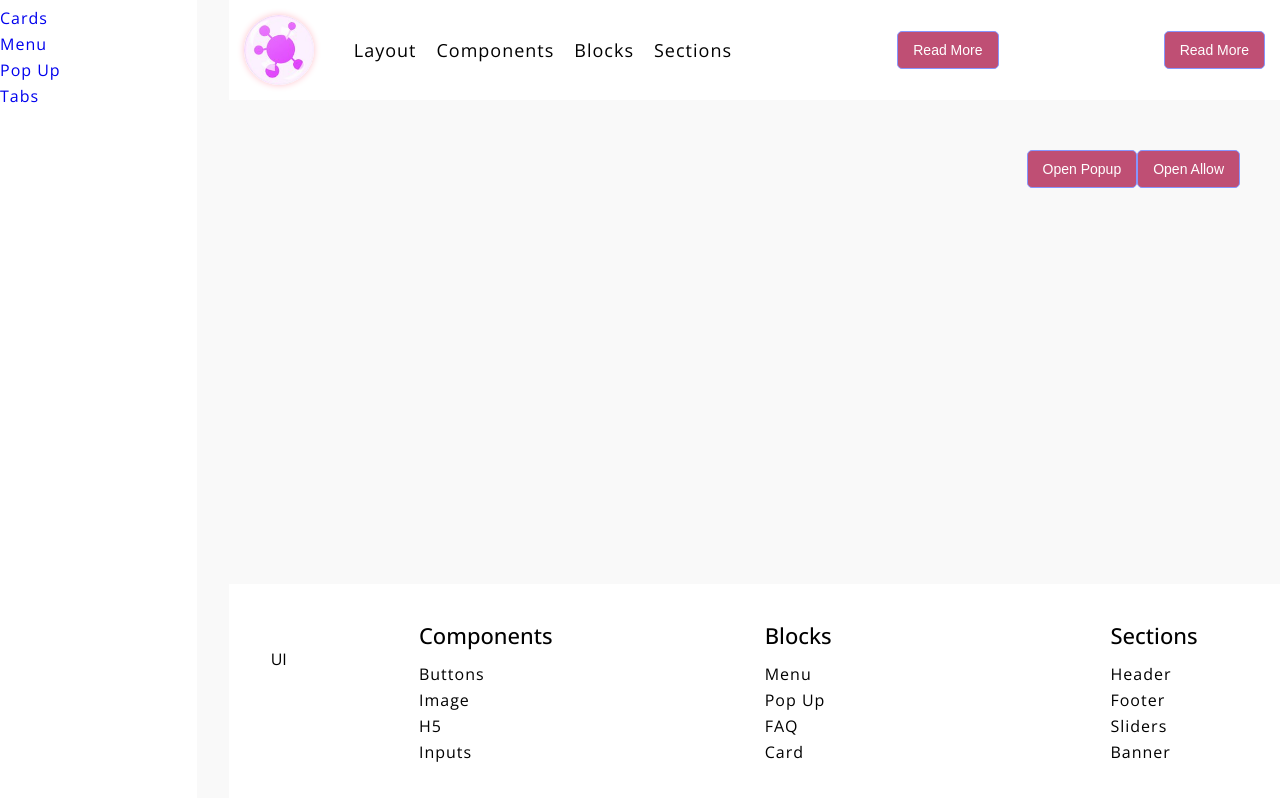
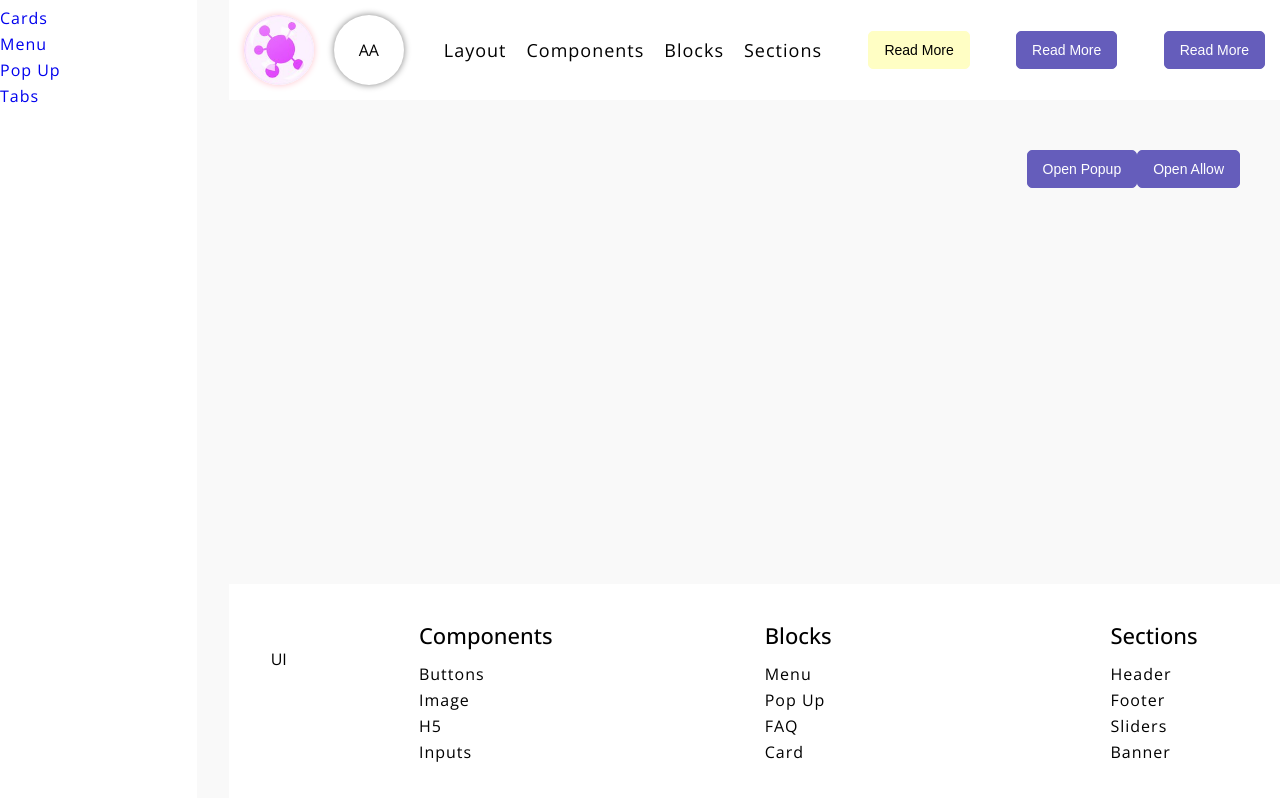
Before and after one commit to SlavaFlava/lib-components, a React (Create React App) app: page /blocks/pop-up in a window 1280 px wide. Built offline with nearby package versions, Linux system fonts and the light colour scheme.

Commit message:
finished defaultTheme for buttons

```diff
--- a/src/my-lib/components/buttons.tsx
+++ b/src/my-lib/components/buttons.tsx
@@ -1,6 +1,6 @@
 import styled from 'styled-components'
 import { IBorder, IDisplay, IFonts, IGlobal, IProportions } from '../models/global'
-import { defaultTheme } from '../theme/colors'
+import { defaultTheme } from '../theme/default-theme'
 
 
 
@@ -43,9 +43,9 @@ export const Button = styled.button<IButton>`
   max-width: ${(p) => p.maxW};
 
 
-  border:${(p) => p.border?? `1px solid ${p.bg ?? '#8696FE'}`};
+  border:${(p) => p.border?? `1px solid ${p.bg ?? p.theme.primary}`};
   border-radius: ${(p) => p.br ?? '5px'};
-  box-shadow:${(p) => p.customShadow ? `0px 0px 9px ${p.shadowcolor ?? p.bg ?? '#8696FE'}` : false};
+  box-shadow:${(p) => p.customShadow ? `0px 0px 9px ${p.shadowcolor ?? p.bg ?? p.theme.primary}` : false};
   box-shadow:
   ${(p) => p.shadow == 'variant-1' ? `${p.shadowcolor ?? 'rgba(100, 100, 111, 0.2)'} 0px 7px 29px 0px;`:
          p.shadow == 'variant-2' ? `${p.shadowcolor ?? 'rgba(99, 99, 99, 0.2)'} 0px 2px 8px 0px;`:
@@ -55,8 +55,8 @@ export const Button = styled.button<IButton>`
          p.shadow == 'variant-6' ? `${p.shadowcolor ?? 'rgba(0, 0, 0, 0.15)'} 0px 2px 8px 0px, rgba(0, 0, 0, 0.05) 0px 5px 10px`: false
    };
 
-  color: ${(p) => p.color ?? 'white'};
-  background: ${(p) => p.bg ?? p.theme.color};
+  color: ${(p) => p.color ?? p.theme.fontPrimary};
+  background: ${(p) => p.bg ?? p.theme.primary};
   padding: ${(p) => p.p ?? '10px 15px'};
   padding-top: ${(p) => p.pt};
   padding-bottom: ${(p) => p.pb};
@@ -68,11 +68,28 @@ export const Button = styled.button<IButton>`
   margin-left: ${(p) => p.ml};
   margin-right: ${(p) => p.mr};
   ${(p) => p.sx};
+
    &:hover {
-    background-color: ${(p)=> p.hover == 'reverse' || p.hover == 'reverseBorder' ? p.color ?? 'white' : false };
-    color: ${(p)=> p.hover == 'reverse' || p.hover == 'reverseBorder' ? p.bg ?? '#8696FE' : false };
-    border: ${(p)=> p.hover == 'reverse' ? `1px solid ${ p.color ?? 'white' }` : false };
+    background-color: ${(p)=> p.hover == 'reverse' || p.hover == 'reverseBorder'
+    ? p.color ?? p.theme.fontPrimary
+    : p.hover == 'opacity'
+    ? false
+    : p.theme.secondary};
+
+    color: ${(p)=> p.hover == 'reverse' || p.hover == 'reverseBorder'
+    ? p.bg ?? p.theme.primary
+    : p.hover == 'opacity'
+    ? false
+    : p.theme.fontSecondary};
+
+    border: ${(p)=> p.hover == 'reverse'
+    ? `1px solid ${ p.color ?? p.theme.fontPrimary }`
+    : p.hover == ('reverseBorder' || 'opacity')
+    ? `1px solid ${  p.bg ?? p.theme.primary }`
+    : `1px solid ${p.theme.secondary}`};
+
     box-shadow:none;
+
     opacity: ${(p)=> p.hover == 'opacity' ? 0.7 : false}
    }
 `
@@ -108,9 +125,9 @@ export const BtnLink = styled.a<BtnLink>`
   text-align: ${(p) => p.textAlign};
   text-transform: ${(p) => p.textTransform};
 
-  border:${(p) => p.border?? `1px solid ${p.bg ?? '#8696FE'}`};
+  border:${(p) => p.border?? `1px solid ${p.bg ?? p.theme.primary}`};
   border-radius: ${(p) => p.br ?? '5px'};
-  box-shadow:${(p) => p.customShadow ? `0px 0px 9px ${p.shadowcolor ?? p.bg ?? '#8696FE'}` : false};
+  box-shadow:${(p) => p.customShadow ? `0px 0px 9px ${p.shadowcolor ?? p.bg ?? p.theme.primary}` : false};
   box-shadow:
   ${(p) => p.shadow == 'variant-1' ? `${p.shadowcolor ?? 'rgba(100, 100, 111, 0.2)'} 0px 7px 29px 0px;`:
          p.shadow == 'variant-2' ? `${p.shadowcolor ?? 'rgba(99, 99, 99, 0.2)'} 0px 2px 8px 0px;`:
@@ -120,8 +137,8 @@ export const BtnLink = styled.a<BtnLink>`
          p.shadow == 'variant-6' ? `${p.shadowcolor ?? 'rgba(0, 0, 0, 0.15)'} 0px 2px 8px 0px, rgba(0, 0, 0, 0.05) 0px 5px 10px`: false
    };
 
-  color: ${(p) => p.color ?? 'white'};
-  background: ${(p) => p.bg ?? '#8696FE'};
+color: ${(p) => p.color ?? p.theme.fontPrimary};
+  background: ${(p) => p.bg ?? p.theme.primary};
   padding: ${(p) => p.p ?? '10px 15px'};
   padding-top: ${(p) => p.pt};
   padding-bottom: ${(p) => p.pb};
@@ -133,11 +150,27 @@ export const BtnLink = styled.a<BtnLink>`
   margin-left: ${(p) => p.ml};
   margin-right: ${(p) => p.mr};
   ${(p) => p.sx};
-   &:hover {
-    background-color: ${(p)=> p.hover == 'reverse' || p.hover == 'reverseBorder' ? p.color ?? 'white' : false };
-    color: ${(p)=> p.hover == 'reverse' || p.hover == 'reverseBorder' ? p.bg ?? '#8696FE' : false };
-    border: ${(p)=> p.hover == 'reverse' ? `1px solid ${ p.color ?? 'white' }` : false };
+  &:hover {
+    background-color: ${(p)=> p.hover == 'reverse' || p.hover == 'reverseBorder'
+    ? p.color ?? p.theme.fontPrimary
+    : p.hover == 'opacity'
+    ? false
+    : p.theme.secondary};
+
+    color: ${(p)=> p.hover == 'reverse' || p.hover == 'reverseBorder'
+    ? p.bg ?? p.theme.primary
+    : p.hover == 'opacity'
+    ? false
+    : p.theme.fontSecondary};
+
+    border: ${(p)=> p.hover == 'reverse'
+    ? `1px solid ${ p.color ?? p.theme.fontPrimary }`
+    : p.hover == ('reverseBorder' || 'opacity')
+    ? `1px solid ${  p.bg ?? p.theme.primary }`
+    : `1px solid ${p.theme.secondary}`};
+
     box-shadow:none;
+
     opacity: ${(p)=> p.hover == 'opacity' ? 0.7 : false}
    }
 `
--- a/src/my-lib/components/image.tsx
+++ b/src/my-lib/components/image.tsx
@@ -7,6 +7,7 @@ interface IAvatar extends IGlobal, IFonts {
   shadowcolor?: string
   size?:string
   shadowHover?: string
+  type?: 'primary' | 'secondary'
 }
 
 interface IImage extends IProportions {
--- a/src/my-lib/theme/colors.ts
+++ /dev/null
@@ -1,4 +0,0 @@
-export let defaultTheme = {
-  color: "#BF4F74",
-  bg: 'red'
-}
--- /dev/null
+++ b/src/my-lib/theme/default-theme.ts
@@ -0,0 +1,13 @@
+export let defaultTheme = {
+  primary: '#655DBB',
+  fontPrimary: 'white',
+
+  secondary: '#BFACE2',
+  fontSecondary: '#ECF2FF',
+
+  paper: 'white',
+  fontColor: 'black',
+
+  shadowColor: 'grey',
+  bg: '#ECF2FF',
+}
--- a/src/project/header/index.tsx
+++ b/src/project/header/index.tsx
@@ -1,12 +1,12 @@
 import React from 'react';
 import { NavLink } from 'react-router-dom';
-import {Box, Col, Container, Row} from '../../my-lib/layout';
+import { Box, Col, Container, Row } from '../../my-lib/layout';
 import { Avatar, Image } from '../../my-lib/components/image';
 import { Menu, MenuItem } from '../../my-lib/blocks/menu';
 import { LHeader } from '../../my-lib/sections/header';
 import { Button } from '../../my-lib/components/buttons';
 import { ThemeProvider } from 'styled-components';
-import { defaultTheme } from '../../my-lib/theme/colors';
+import { defaultTheme } from '../../my-lib/theme/default-theme';
 
 
 const menuItems = [
@@ -16,7 +16,14 @@ const menuItems = [
   { link: '/sections', name: 'Sections' },
 ]
 const Header = () => {
-   const redTheme = {...defaultTheme, bg:'green' }
+  const redTheme = {
+    ...defaultTheme,
+    primary: '#FFFEC4',
+    secondary: '#FFD6A5',
+    fontPrimary: 'black',
+    fontSecondary: 'white',
+  }
+
 
   return (
     <LHeader bg='#FFF'>
@@ -24,10 +31,14 @@ const Header = () => {
         <Row pt={'15px'} pb={'15px'} alignitems={'center'}>
           <Box display={'flex'}>
             <NavLink to={'/'}>
-               <Avatar shadowcolor={'pink'} shadow={'true'} size={'70px'} mr={'20px'}>
-              <Image src="/logo.png" alt="logo" />
-            </Avatar>
+              <Avatar shadowcolor={'pink'} shadow={'true'} size={'70px'} mr={'20px'}>
+                <Image src="/logo.png" alt="logo" />
+              </Avatar>
             </NavLink>
+
+            <Avatar  shadow={'true'} size={'70px'} mr={'20px'}>
+              AA
+              </Avatar>
 
             <Menu display={'flex'}>
               {
@@ -37,10 +48,14 @@ const Header = () => {
               }
             </Menu>
           </Box>
-          <ThemeProvider theme= {redTheme}>
-            <Button hover={'reverseBorder'}>Read More</Button>
+          <ThemeProvider theme={redTheme}>
+            <Button >Read More</Button>
           </ThemeProvider>
+
+          <Button >Read More</Button>
+
           <Button hover={'reverseBorder'}>Read More</Button>
+
         </Row>
       </Container>
     </LHeader>
```
